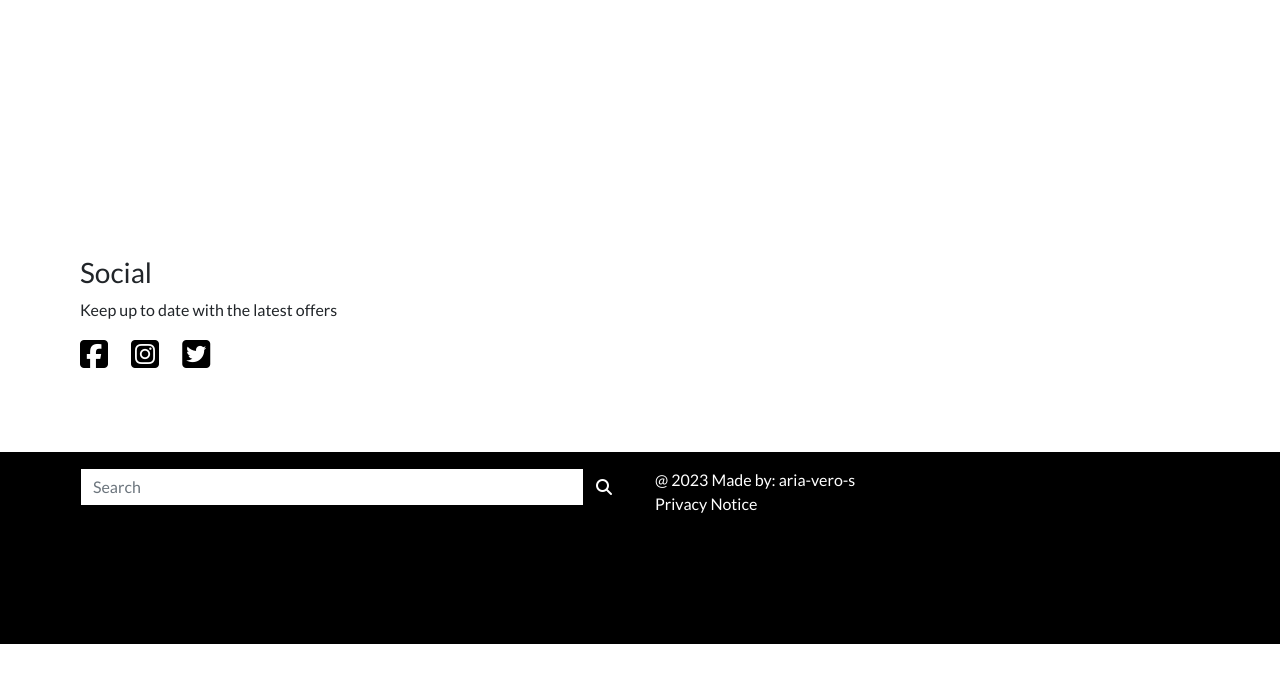
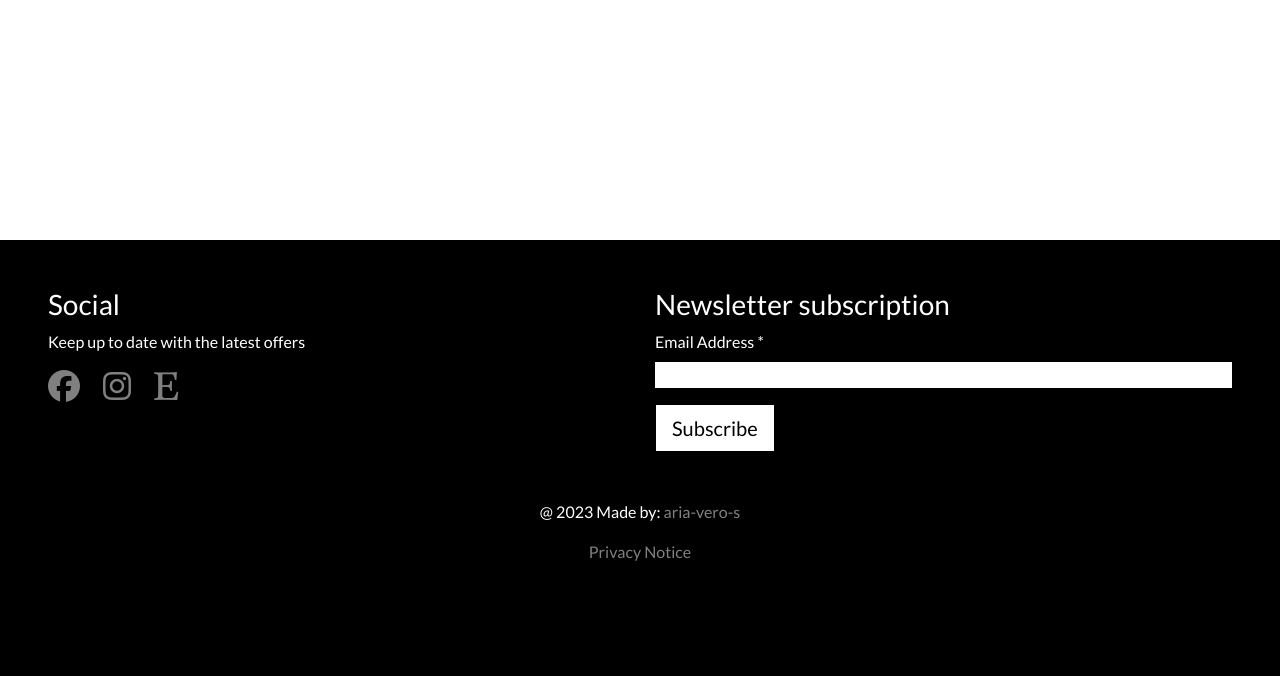
Before and after one commit to Aria-vero-s/modusdesign, a Django app: page /website in a window 1280 px wide. Shown: the part 4022-4698 px from the top of the page. Before the commit the page ends 4666 px from the top, so only its background shows below. Run offline with Django 3.2, Linux system fonts and the light colour scheme; some libraries are stand-ins or nearby versions.

Commit message:
Updated footer social links and newsletter

```diff
--- a/bag/templates/bag/quote.html
+++ b/bag/templates/bag/quote.html
@@ -115,7 +115,7 @@
                 <button type="button" class="btn btn-lg btn-outline-black mb-3">Not yet, save this quote and get in touch</button>
             </div>
             <div class="row justify-content-center">
-                <button type="button" value="Refresh" onClick="window.location.reload();" class="btn btn-lg btn-outline-black mb-3">No, start over</button>
+                <button type="button" value="Refresh" onclick="window.location.reload();" class="btn btn-lg btn-outline-black mb-3">No, start over</button>
             </div>
         </div>
     </div>
--- a/bag/urls.py
+++ b/bag/urls.py
@@ -7,4 +7,5 @@ urlpatterns = [
     path('add/<item_id>/', views.add_to_bag, name='add_to_bag'),
     path('adjust/<item_id>/', views.adjust_bag, name='adjust_bag'),
     path('remove/<item_id>/', views.remove_from_bag, name='remove_from_bag'),
+    path('test', views.test, name='test'),
 ]
--- a/bag/views.py
+++ b/bag/views.py
@@ -113,3 +113,8 @@ def remove_from_bag(request, item_id):
     except Exception as e:
         messages.error(request, f'Error removing item: {e}')
         return HttpResponse(status=500)
+
+
+def test(request):
+    """ A view that renders the bag contents page """
+    return render(request, 'bag/test.html')
--- a/home/templates/home/index.html
+++ b/home/templates/home/index.html
@@ -72,7 +72,7 @@
             <div class="container text-white my-5 py-5">
                 <div class="my-5 py-5">
                     <p class="bg-black my-5 py-5 mx-5 px-5 text-center">
-                        "What??? This is so awesome!!!"
+                        "Ariane Saulnier is an excellent artist who is reliable and consistent which is represented in her artistry. I have always been more than happy with the final products and will continue to work with her for any visual art that I require in my projects."
                         <br>
                         - Jaeyoung Chong
                         <br>
--- a/static/css/base.css
+++ b/static/css/base.css
@@ -207,6 +207,12 @@ a:focus {
     padding:30px;
 }
 
+.project-button-white:hover {
+    color: grey !important;
+    text-decoration: none;
+    transition: 0.3s;
+}
+
 .project-button-black {
     background: black;
     color: white !important;
@@ -215,6 +221,11 @@ a:focus {
     text-align: left;
     border:grey 1px solid;
     padding:30px;
+}
+.project-button-black:hover {
+    color: grey !important;
+    text-decoration: none;
+    transition: 0.3s;
 }
 
 /* Form */
@@ -259,11 +270,6 @@ a:focus {
 
 .footer-bg-black a {
     color: #FFF !important;
-}
-
-.footer a {
-    color: black;
-    text-decoration: none;
 }
 
 .footer a:hover {
--- a/templates/base.html
+++ b/templates/base.html
@@ -42,6 +42,7 @@
 
     <title>Modus Design {% block extra_title %}{% endblock %}</title>
     </head>
+
     <body>
     <header class="fixed-top">
         <div class="row">
@@ -137,49 +138,52 @@
     {% endblock %}
 
     {% block footer %}
-    <footer class="bg-white w-100">
-        <div class="footer container-fluid pt-3">
-            <!-- Grid row -->
-            <div class="row text-left">
-                <!-- Grid column -->
-                <div class="col-md-6">
+        <footer class="py-5 px-5 bg-black text-white w-100">
+            <div class="row">
+                <div class="col-6">
                     <h3>Social</h3>
                     <div id="social">
                         <p>Keep up to date with the latest offers</p>
-                        <a href="https://www.facebook.com/profile.php?id=100089872322144" target="_blank"><i class="fab fa-facebook-square"></i></a>
-                        <a href="https://www.instagram.com/modusdesign.official/" target="_blank"><i class="fab fa-instagram-square"></i></a>
-                        <a href="https://www.twitter.com/" target="_blank"><i class="fab fa-twitter-square"></i></a>
+                        <a href="https://www.facebook.com/profile.php?id=100089872322144" target="_blank"><i class="fa-brands fa-facebook"></i></a>
+                        <a href="https://www.instagram.com/modusdesign.official/" target="_blank"><i class="fa-brands fa-instagram"></i></a>
+                        <a href="https://www.etsy.com/ca-fr/shop/ArianeSaulnier?ref=seller-platform-mcnav" target="_blank"><i class="fa-brands fa-etsy"></i></a>
                     </div>
                 </div>
-                <!-- Grid column -->
-                <div class="col-md-6">
 
+                <div class="col-6">
+                    <h3>Newsletter subscription</h3>
+                    <!-- Begin Mailchimp Signup Form -->
+                    <div id="mc_embed_signup">
+                        <form action="https://gmail.us21.list-manage.com/subscribe/post?u=2e9377371cc577d152248cadd&amp;id=771e91f781&amp;f_id=00cb95e1f0" method="post" id="mc-embedded-subscribe-form" name="mc-embedded-subscribe-form" class="validate" target="_blank" novalidate>
+                            <div id="mc_embed_signup_scroll">
+                            <div class="indicates-required"></div>
+                            <div class="mc-field-group">
+                                <label for="mce-EMAIL">Email Address  <span class="asterisk">*</span></label>
+                                <p><input type="email" value="" name="EMAIL" class="required email border-0 rounded-0 w-100" id="mce-EMAIL" required></p>
+                                <span id="mce-EMAIL-HELPERTEXT" class="helper_text"></span>
                             </div>
+                            <div id="mce-responses" class="clear foot">
+                                <div class="response" id="mce-error-response" style="display:none"></div>
+                                <div class="response" id="mce-success-response" style="display:none"></div>
+                            </div>    <!-- real people should not fill this in and expect good things - do not remove this or risk form bot signups-->
+                            <div style="position: absolute; left: -5000px;" aria-hidden="true"><input type="text" name="b_2e9377371cc577d152248cadd_771e91f781" tabindex="-1" value=""></div>
+                                <div class="optionalParent">
+                                    <div class="clear foot">
+                                        <input type="submit" value="Subscribe" name="subscribe" id="mc-embedded-subscribe" class="button rounded-0 btn-outline-black btn-lg">
                                     </div>
-        </div>
-    </footer>
-    <footer class="footer-bg-black text-white">
-        <div class="footer container-fluid pt-3">
-            <div class="row">
-                <div class="col-md-6">
-                    <form method="GET" action="{% url 'quote' %}">
-                        <div class="input-group">
-                            <input class="form-control border border-black rounded-0" type="text" name="q" placeholder="Search">
-                            <div class="input-group-append">
-                                <button class="form-control btn btn-black border border-black rounded-0" type="submit">
-                                    <span class="icon">
-                                        <i class="fas fa-search"></i>
-                                    </span>
-                                </button>
                                 </div>
                             </div>
                         </form>
                     </div>
-                <div class="col-md-6 text-left mb-5">
-                    @ 2023 Made by: <a href="https://github.com/Aria-vero-s" target="_blank">aria-vero-s</a><br>
-                    <a href ="https://www.privacypolicygenerator.info/live.php?token=lx1Nwh7vdojPRxFPWkJwoluEpSHI13pM" target="_blank">Privacy Notice</a>
+                    <!--End mc_embed_signup-->
                 </div>
             </div>
+
+            <div class="row justify-content-center pt-5">
+                <p>@ 2023 Made by: <a href="https://github.com/Aria-vero-s" target="_blank">aria-vero-s</a></p>
+            </div>
+            <div class="row justify-content-center pb-5">
+                <p><a href ="https://www.privacypolicygenerator.info/live.php?token=lx1Nwh7vdojPRxFPWkJwoluEpSHI13pM" target="_blank">Privacy Notice</a></p>
             </div>
         </footer>
     {% endblock %}
```
Also changed, not shown: bag/templates/bag/test.html (added, +94 -0 lines). Lines whose indentation alone changed are shown as unchanged.
